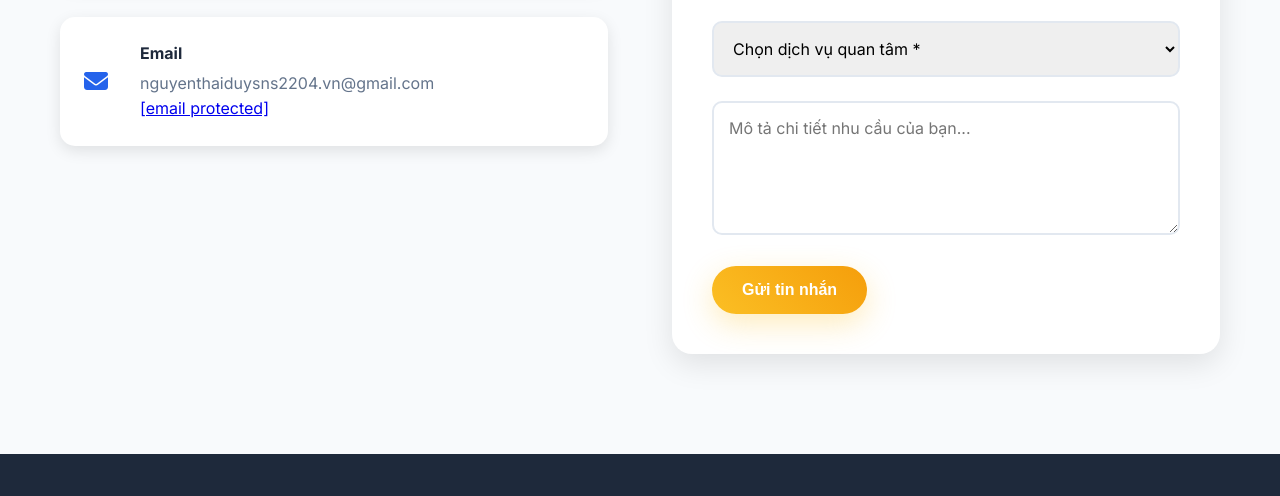
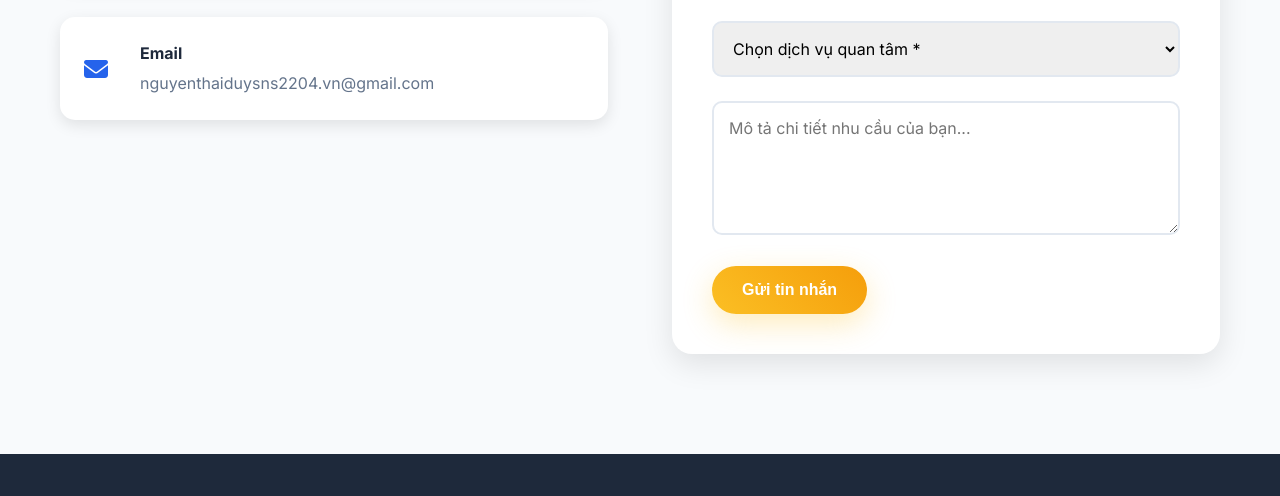
Before and after one commit to nguyenthaiduymxh/nguyenthaiduymxh, a website built with Vite: page index.html in a window 1280 px wide. Shown: the part 5302-5798 px from the top of the page. Built offline with nearby package versions, Linux system fonts and the light colour scheme; animation ran at ten frames a second.

Commit message:
Update index.html

```diff
--- a/index.html
+++ b/index.html
@@ -354,7 +354,6 @@
                         <div>
                             <h4>Email</h4>
                             <p>nguyenthaiduysns2204.vn@gmail.com</p>
-                            <p><a href="/cdn-cgi/l/email-protection" class="__cf_email__" data-cfemail="620c05171b070c160a030b06171b110c11505252514c140c22050f030b0e4c010d0f">[email&#160;protected]</a></p>
                         </div>
                     </div>
                 </div>
```
